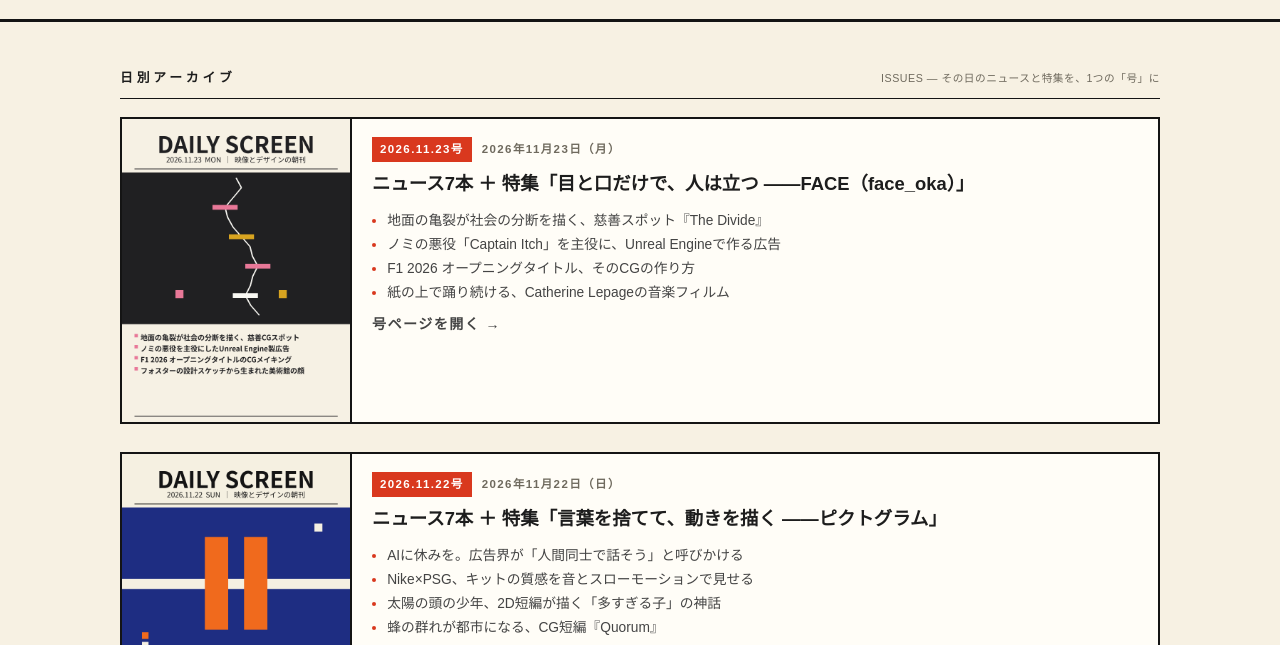
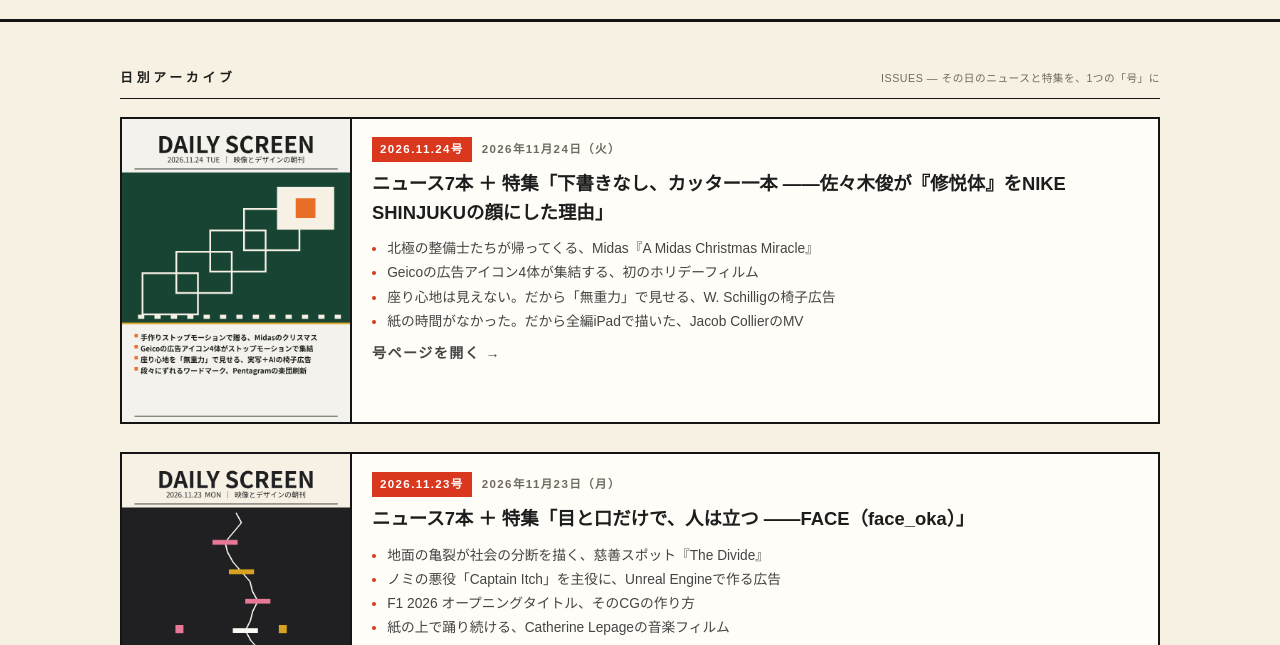
Before and after one commit to h4sk8mch16-ctrl/daily-screen, a plain HTML site: page index.html in a window 1280 px wide. Shown: the part 133-778 px from the top of the page. Drawn offline with Linux system fonts and the light colour scheme.

Commit message:
Add 2026-11-24 issue

```diff
--- a/index.html
+++ b/index.html
@@ -20,6 +20,20 @@
   <div class="section-label">日別アーカイブ <small>ISSUES — その日のニュースと特集を、1つの「号」に</small></div>
 
   <div class="cards">
+    <a class="card card-issue" href="issues/2026-11-24.html">
+      <img class="thumb" src="assets/cover-2026-11-24.png" alt="DAILY SCREEN 2026.11.24号 表紙">
+      <div class="card-body">
+        <div class="card-meta"><span class="corner">2026.11.24号</span><time datetime="2026-11-24">2026年11月24日（火）</time></div>
+        <h2>ニュース7本 ＋ 特集「下書きなし、カッター一本 ――佐々木俊が『修悦体』をNIKE SHINJUKUの顔にした理由」</h2>
+        <ul class="headlines">
+          <li>北極の整備士たちが帰ってくる、Midas『A Midas Christmas Miracle』</li>
+          <li>Geicoの広告アイコン4体が集結する、初のホリデーフィルム</li>
+          <li>座り心地は見えない。だから「無重力」で見せる、W. Schilligの椅子広告</li>
+          <li>紙の時間がなかった。だから全編iPadで描いた、Jacob CollierのMV</li>
+        </ul>
+        <p class="card-more">号ページを開く →</p>
+      </div>
+    </a>
     <a class="card card-issue" href="issues/2026-11-23.html">
       <img class="thumb" src="assets/cover-2026-11-23.png" alt="DAILY SCREEN 2026.11.23号 表紙">
       <div class="card-body">
```
